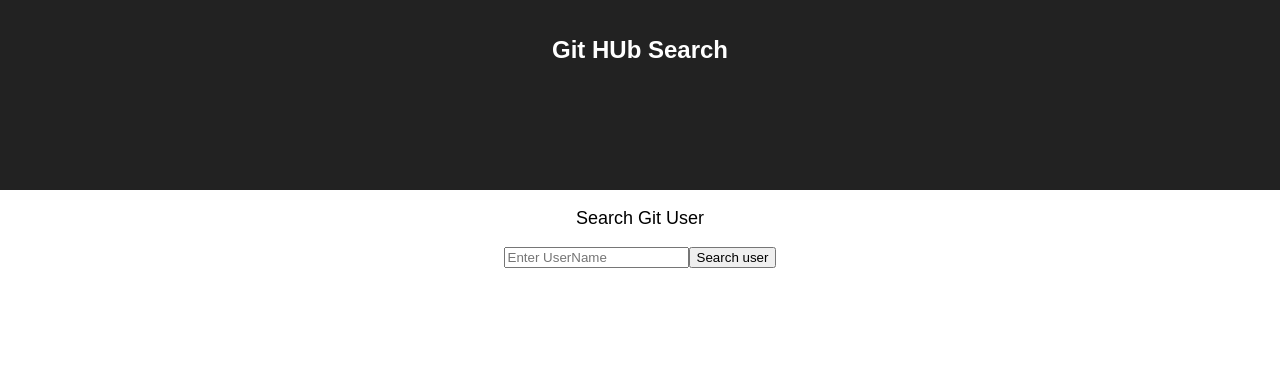
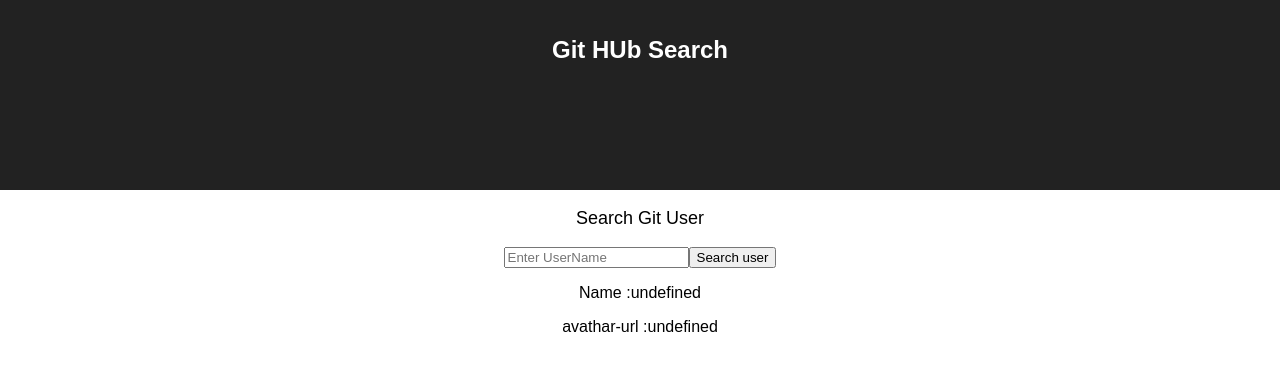
Before and after one commit to manoj1202/Git-Search-Sample, a React (Create React App) app: page / in a window 1280 px wide. Shown: the top 370 px of the page. Built offline with nearby package versions, Linux system fonts and the light colour scheme.

Commit message:
git search

```diff
--- a/src/App.js
+++ b/src/App.js
@@ -4,7 +4,7 @@
 
 class App extends Component {
   state={
-    users:[]
+    users:{}
   }
 
   getUser= () => {
@@ -14,11 +14,16 @@
     fetch(`http://api.github.com/users/${name}`)
     .then(result =>result.json())
     .then(data => {
-      this.setState(() => {
-        console.log(data)
+      this.setState(() => ({
+         users:{
+          name : data.name,
+          avatar_url : data.avatar_url
+        }
+      }
+      ))
        })
-      })
-    }
+      }
+
       document.getElementById('input').value='';
     }
 // with dom event
@@ -44,6 +49,8 @@
         <input type= "text" placeholder="Enter UserName " ref='name' id="input"/>
         <button onClick={this.getUser}>Search user</button>
         <br/>
+        <p>{"Name  :"+ this.state.users.name}</p>
+        <p>{"avathar-url  :"+this.state.users.avatar_url}</p>
 
       </div>
     );
```
